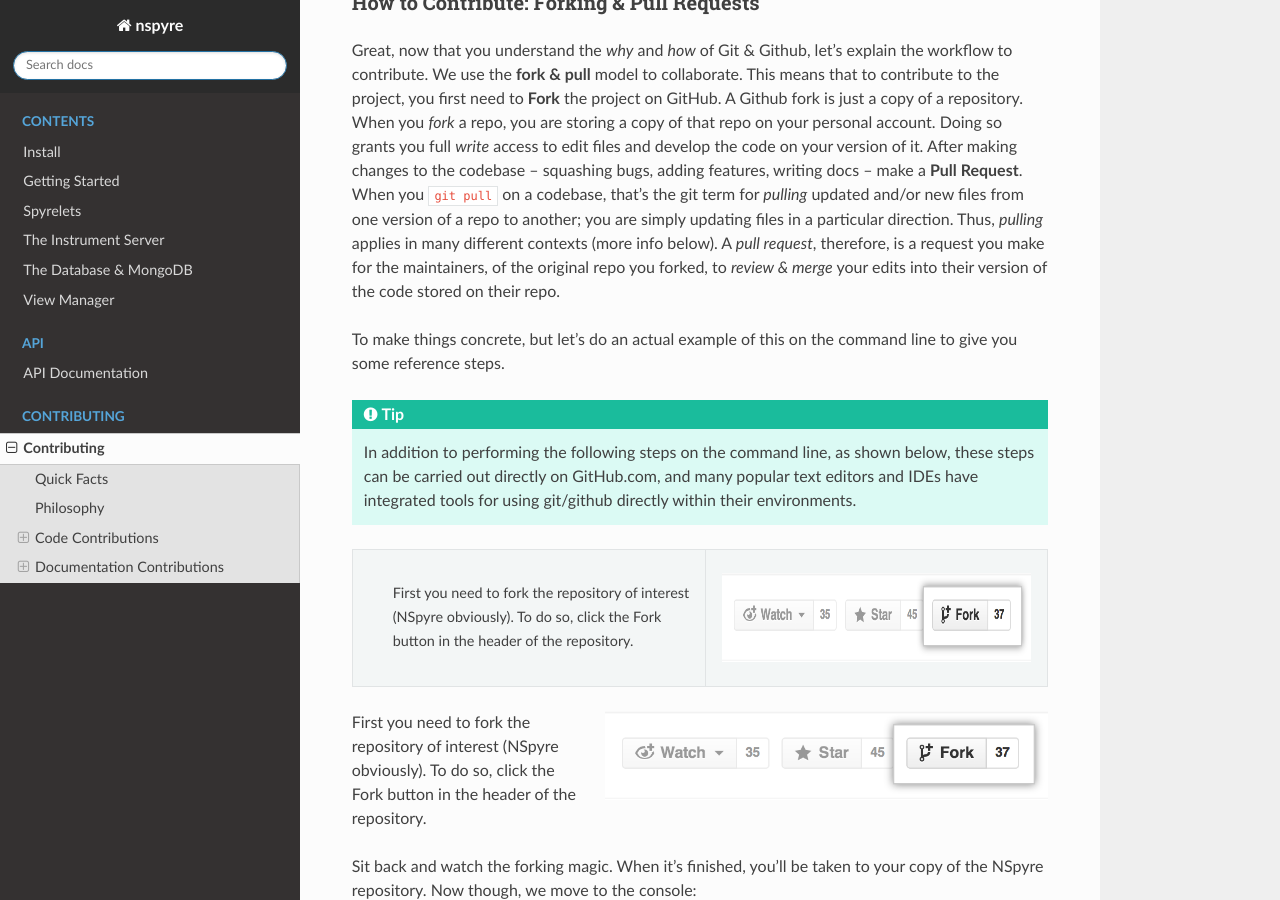
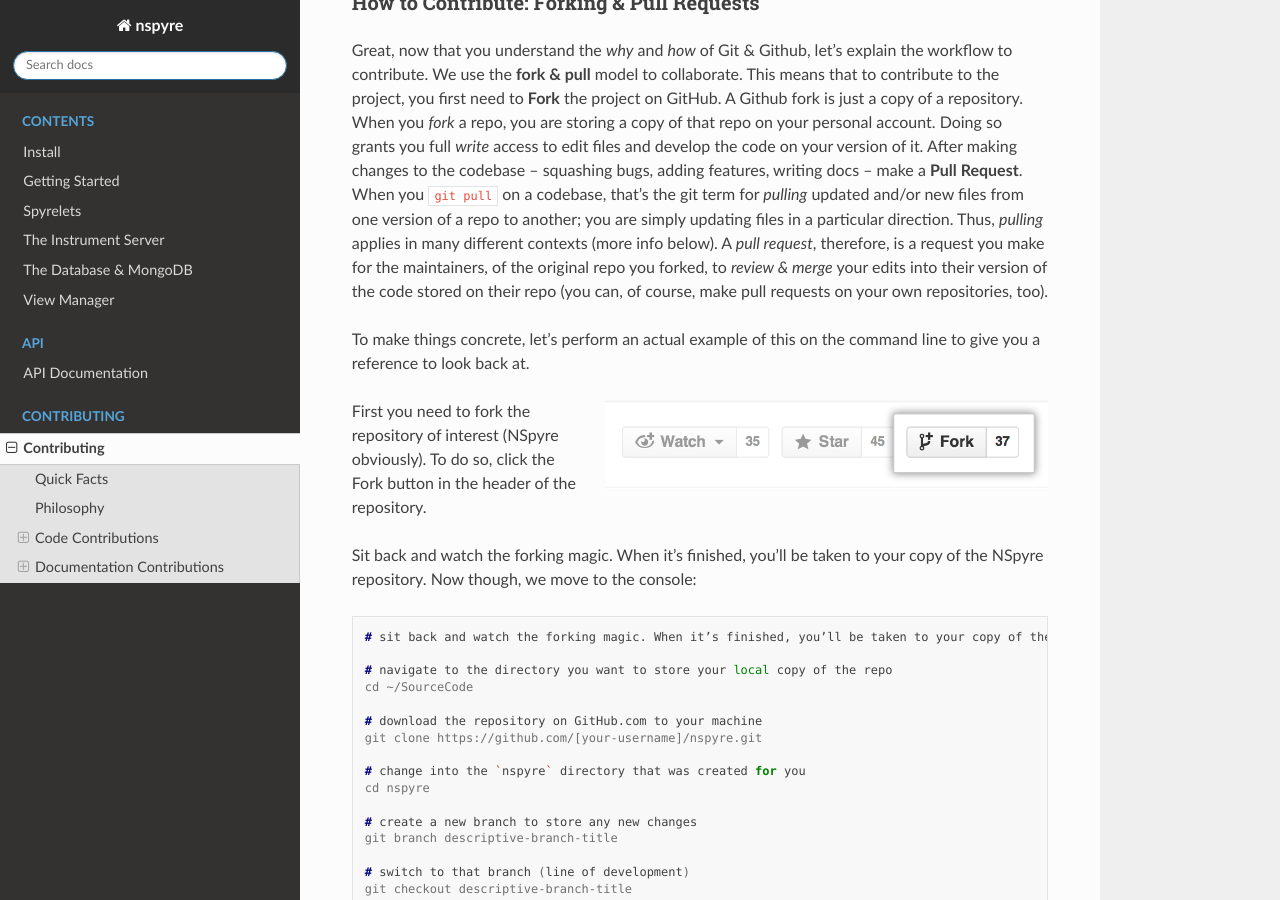
Before and after one commit to nspyre-org/nspyre, a Sphinx documentation site: the page built from docs/contributing.rst, in a window 1280 px wide and 900 px high, scrolled down 1853 px. Built offline with Sphinx 7.4.7 and the Read the Docs theme 2.0.0, drawn with Linux system fonts in a browser that asks for light colours; some of the changed text lies outside the part shown.

Commit message:
Update contributing.rst

```diff
--- a/docs/contributing.rst
+++ b/docs/contributing.rst
@@ -45,21 +45,9 @@
 How to Contribute: Forking & Pull Requests
 ------------------------------------------
 
-Great, now that you understand the *why* and *how* of Git & Github, let’s explain the workflow to contribute. We use the **fork & pull** model to collaborate. This means that to contribute to the project, you first need to **Fork** the project on GitHub. A Github fork is just a copy of a repository. When you *fork* a repo, you are storing a copy of that repo on your personal account. Doing so grants you full *write* access to edit files and develop the code on your version of it. After making changes to the codebase -- squashing bugs, adding features, writing docs -- make a **Pull Request**. When you ``git pull`` on a codebase, that's the git term for *pulling* updated and/or new files from one version of a repo to another; you are simply updating files in a particular direction. Thus, *pulling* applies in many different contexts (more info below). A *pull request*, therefore, is a request you make for the maintainers, of the original repo you forked, to *review & merge* your edits into their version of the code stored on their repo.
+Great, now that you understand the *why* and *how* of Git & Github, let’s explain the workflow to contribute. We use the **fork & pull** model to collaborate. This means that to contribute to the project, you first need to **Fork** the project on GitHub. A Github fork is just a copy of a repository. When you *fork* a repo, you are storing a copy of that repo on your personal account. Doing so grants you full *write* access to edit files and develop the code on your version of it. After making changes to the codebase -- squashing bugs, adding features, writing docs -- make a **Pull Request**. When you ``git pull`` on a codebase, that's the git term for *pulling* updated and/or new files from one version of a repo to another; you are simply updating files in a particular direction. Thus, *pulling* applies in many different contexts (more info below). A *pull request*, therefore, is a request you make for the maintainers, of the original repo you forked, to *review & merge* your edits into their version of the code stored on their repo (you can, of course, make pull requests on your own repositories, too).
 
-To make things concrete, but let’s do an actual example of this on the command line to give you some reference steps.
-
-.. tip::
-
-   In addition to performing the following steps on the command line, as shown below, these steps can be carried out directly on GitHub.com, and many popular text editors and IDEs have integrated tools for using git/github directly within their environments.
-
-+--------------------------------------------------------+------------------------------------------------------+
-|  |                                                     |                                                      |
-|  |  First you need to fork the repository of interest  |  .. figure:: images/Bootcamp-Fork.png                |
-|  |  (NSpyre obviously). To do so, click the Fork       |     :align: center                                   |
-|  |  button in the header of the repository.            |     :scale: 60%                                      |
-|                                                        |                                                      |
-+--------------------------------------------------------+------------------------------------------------------+
+To make things concrete, let’s perform an actual example of this on the command line to give you a reference to look back at.
 
 .. figure:: images/Bootcamp-Fork.png
    :align: right
@@ -428,3 +422,11 @@
 * https://cheat.readthedocs.io/en/latest/git.html
 * https://dont-be-afraid-to-commit.readthedocs.io/en/latest/contributing.html
 * https://gist.github.com/RichardBronosky/454964087739a449da04
+
++--------------------------------------------------------+------------------------------------------------------+
+|  |                                                     |                                                      |
+|  |  First you need to fork the repository of interest  |  .. figure:: images/Bootcamp-Fork.png                |
+|  |  (NSpyre obviously). To do so, click the Fork       |     :align: center                                   |
+|  |  button in the header of the repository.            |     :scale: 60%                                      |
+|                                                        |                                                      |
++--------------------------------------------------------+------------------------------------------------------+
```
Also changed, not shown: other parts of docs/contributing.rst (+6 -0 lines).
